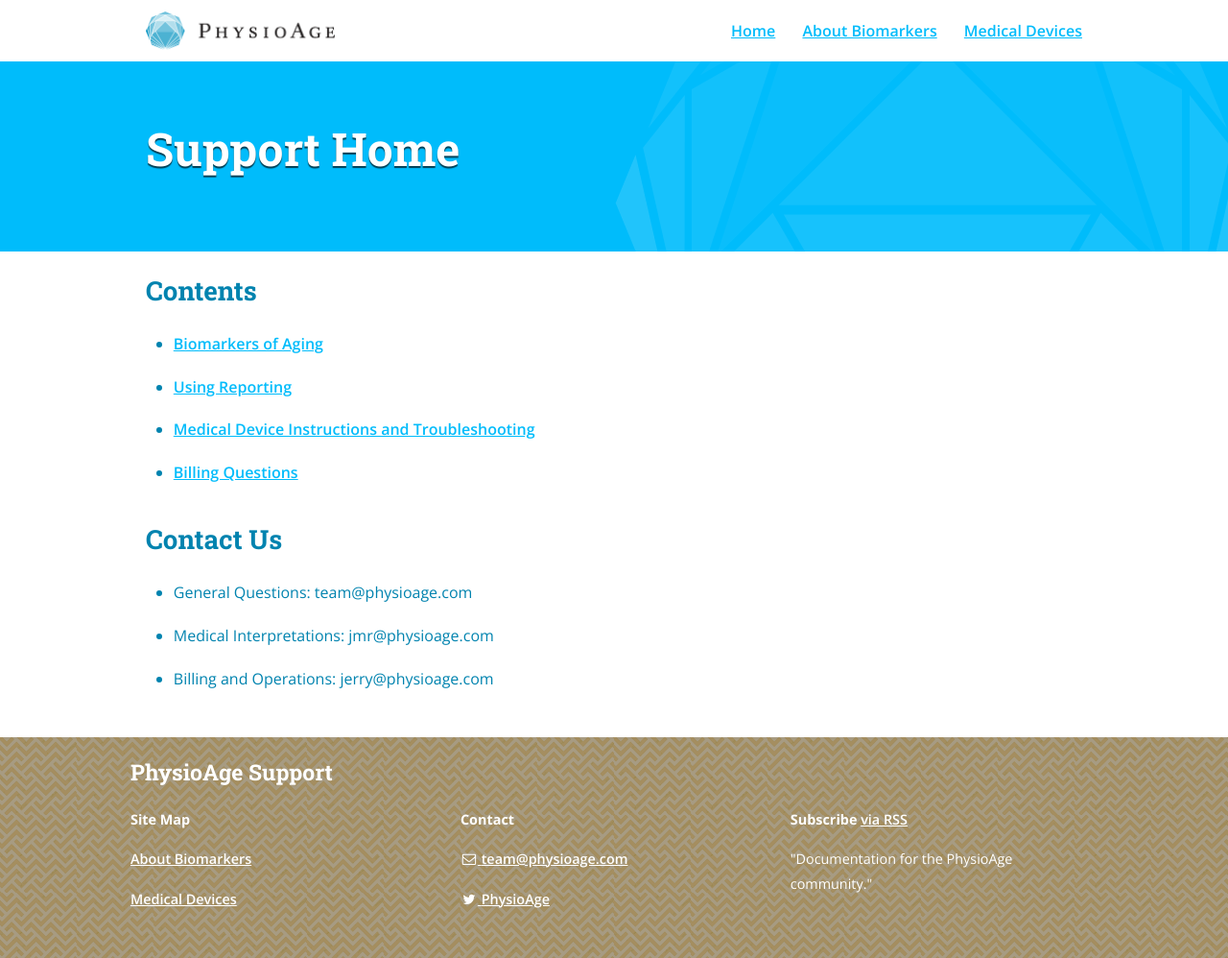
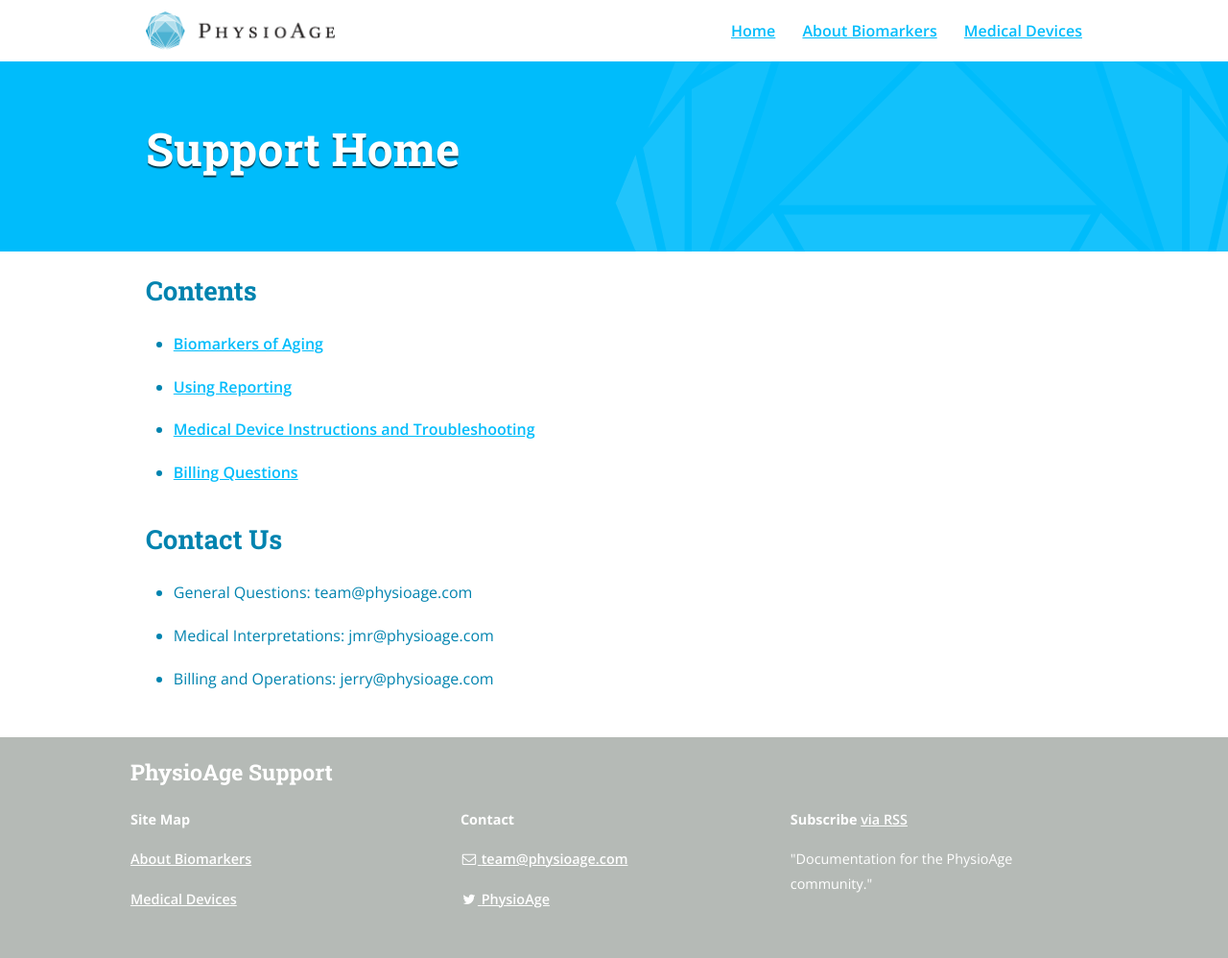
Before and after one commit to PhysioAge/support, a Jekyll site: the page built from index.md, in a window 1280 px wide. Shown: the whole page at 96% size. Built offline with Jekyll 4.4.1, drawn with Linux system fonts in a browser that asks for light colours; nearby versions of some CDN libraries.

Commit message:
style changes

```diff
--- a/_sass/_layout.scss
+++ b/_sass/_layout.scss
@@ -361,8 +361,6 @@ pre code.hljs {
 	background-color: #716A4D;
 	background-color: #D8B998;
 	background-color: #B5BAB6; // storm gray
-	background-color: #A79B82; // twill
-	background-image: url(/assets/herringbone_80.png);
 	color: $white;
 	a {
 	  color: $link-color;
--- a/_sass/base/_typography.scss
+++ b/_sass/base/_typography.scss
@@ -21,9 +21,15 @@ h6 {
 }
 h1 {
 	font-size: modular-scale(4);
+	.page-content {
+          color: #FF6F61;
+	}
 }
 h2 {
 	font-size: modular-scale(3);
+	.page-content {
+          color: #FF6F61;
+	}
 }
 h3 {
 	font-size: modular-scale(2);
```
